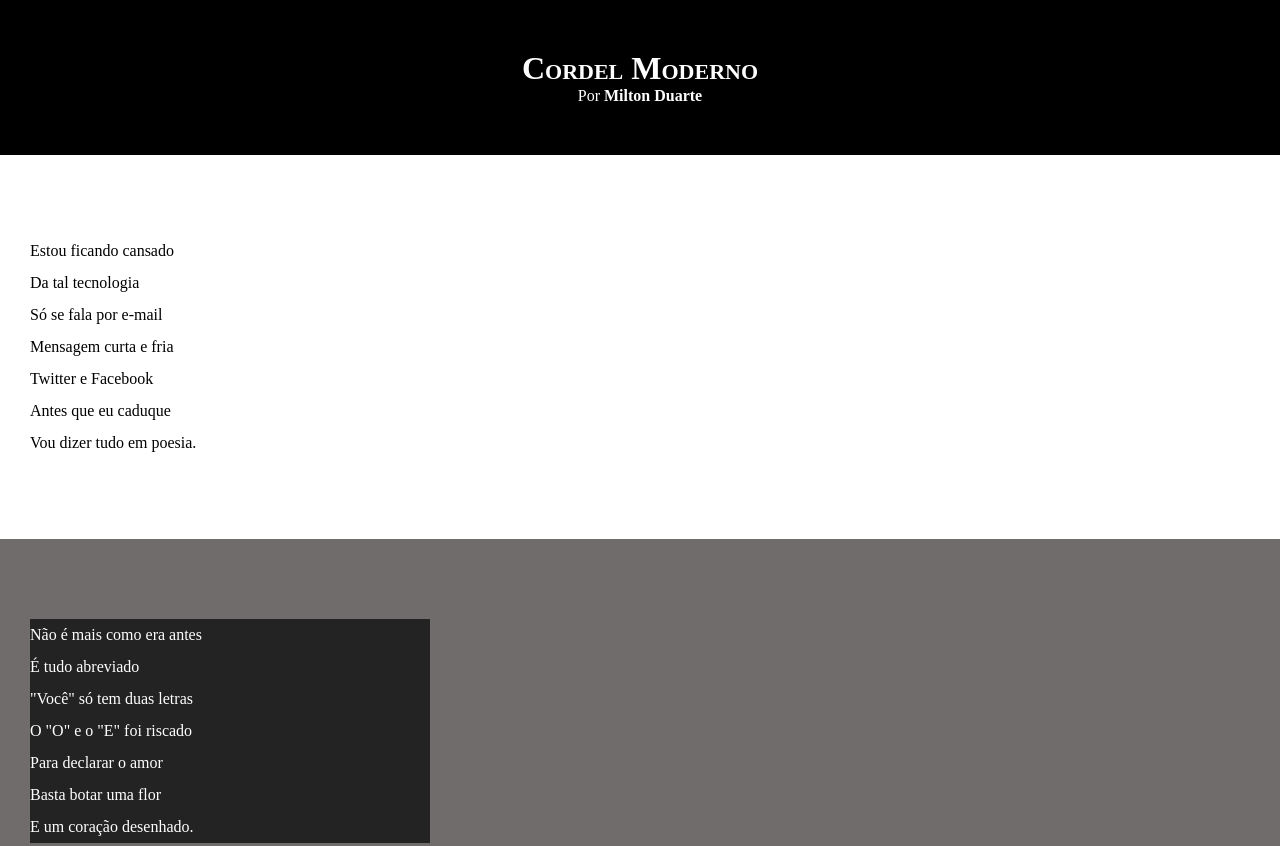
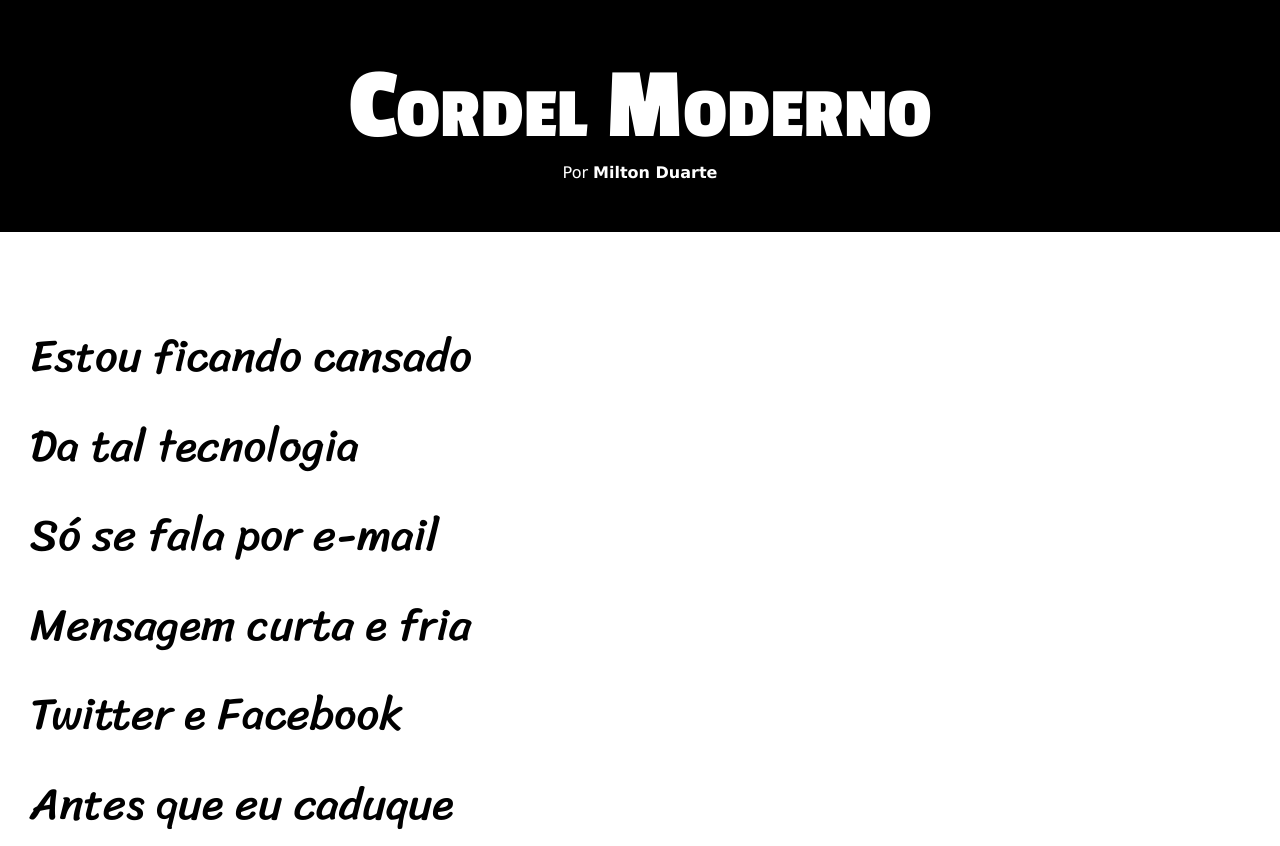
Before and after one commit to HBMTecnologia/html-css, a plain HTML site: page desafios/desafio012/index.html in a window 1280 px wide. Shown: the top 846 px of the page. Drawn offline with Linux system fonts and the light colour scheme.

Commit message:
atualizações de estilos

```diff
--- a/desafios/desafio012/estilo/style.css
+++ b/desafios/desafio012/estilo/style.css
@@ -1,4 +1,16 @@
 @charset "UTF-8";
+
+@import url('https://fonts.googleapis.com/css2?family= Passion+One:wght@400;700;900&display=swap');
+
+@import
+url('https://fonts.googleapis.com/css2?family=Sriracha&display=swap');
+
+:root {
+    --font1: Verdana, Geneva, Tahoma, sans-serif;
+    --font2: 'Passion One', cursiva;
+    --font3:  'Sriracha', cursiva;
+}
+
 
 * {
     margin: 0px;
@@ -9,6 +21,7 @@
 html, body {
     min-height: 100vh;
     background-color: darkgray;
+    font-family: var(--font1);
 }
 
 header {
@@ -21,6 +34,8 @@ header {
 header h1 {
     padding-top: 50px;
     font-variant: small-caps;
+    font-family: var(--font2);
+    font-size: 8vw;
 
 }
 
@@ -44,6 +59,8 @@ section {
     padding-bottom: 10vh;
     line-height: 2em;
     padding-left: 30px;
+    font-family: var(--font3);
+    font-size: 3.5vw;
 }
 
 section.normal {
@@ -58,7 +75,7 @@ section.imagem {
 }
 
 section.imagem > p {
-    width: 400px;
+    display: inline-block;
     background-color: rgba(0, 0, 0, 0.679);
 }
 
```
